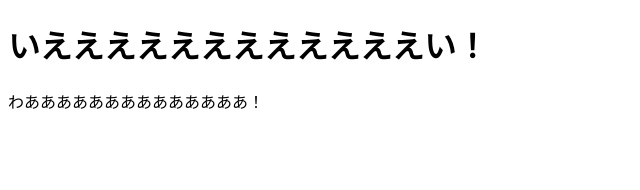
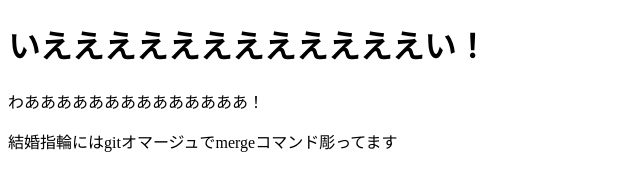
Before and after one commit to ZennoFact/kusorepo, a plain HTML site: page index.html in a window 1280 px wide. Shown: the whole page, without its empty margins (0-640 px from the left). Drawn offline with Linux system fonts and the light colour scheme.

Commit message:
変更かけました

```diff
--- a/index.html
+++ b/index.html
@@ -8,5 +8,6 @@
 <body>
     <h1>いええええええええええええい！</h1>
     <p>わああああああああああああああ！</p>
+    <p>結婚指輪にはgitオマージュでmergeコマンド彫ってます</p>
 </body>
 </html>
```
